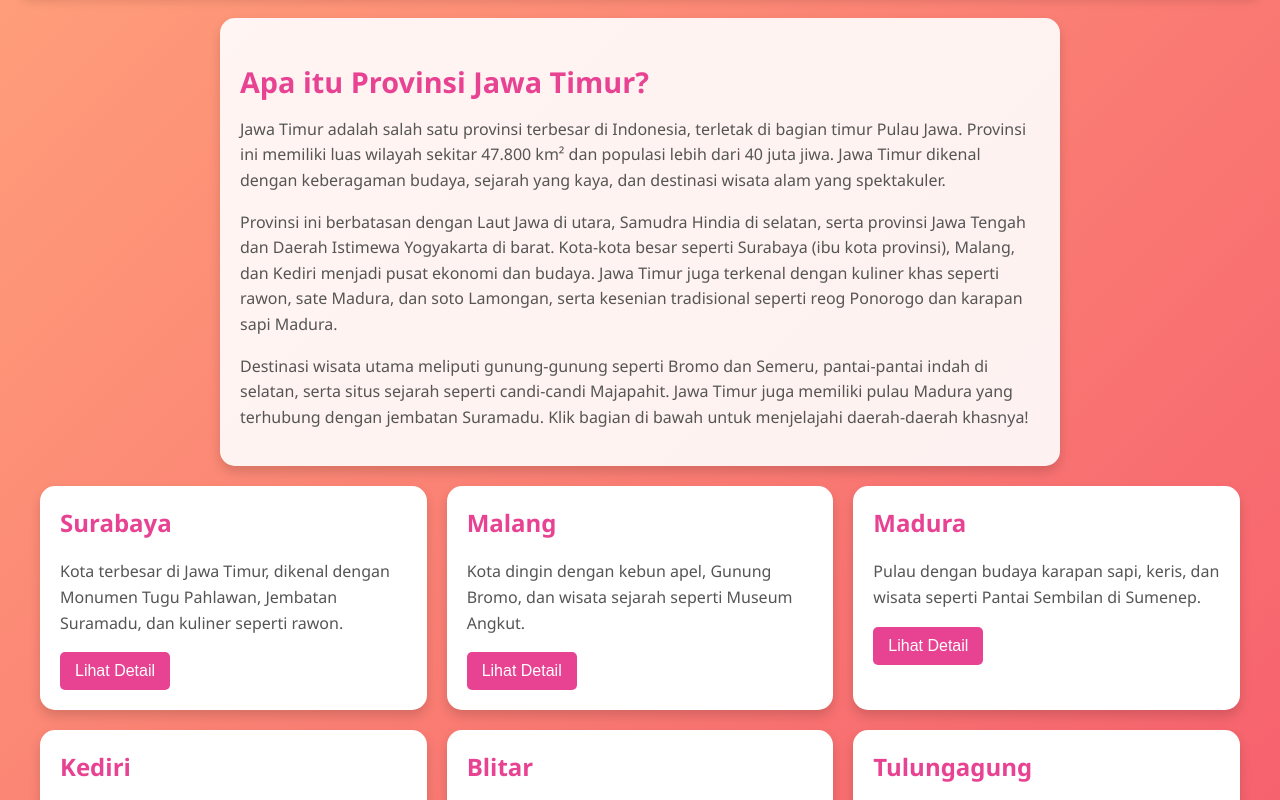
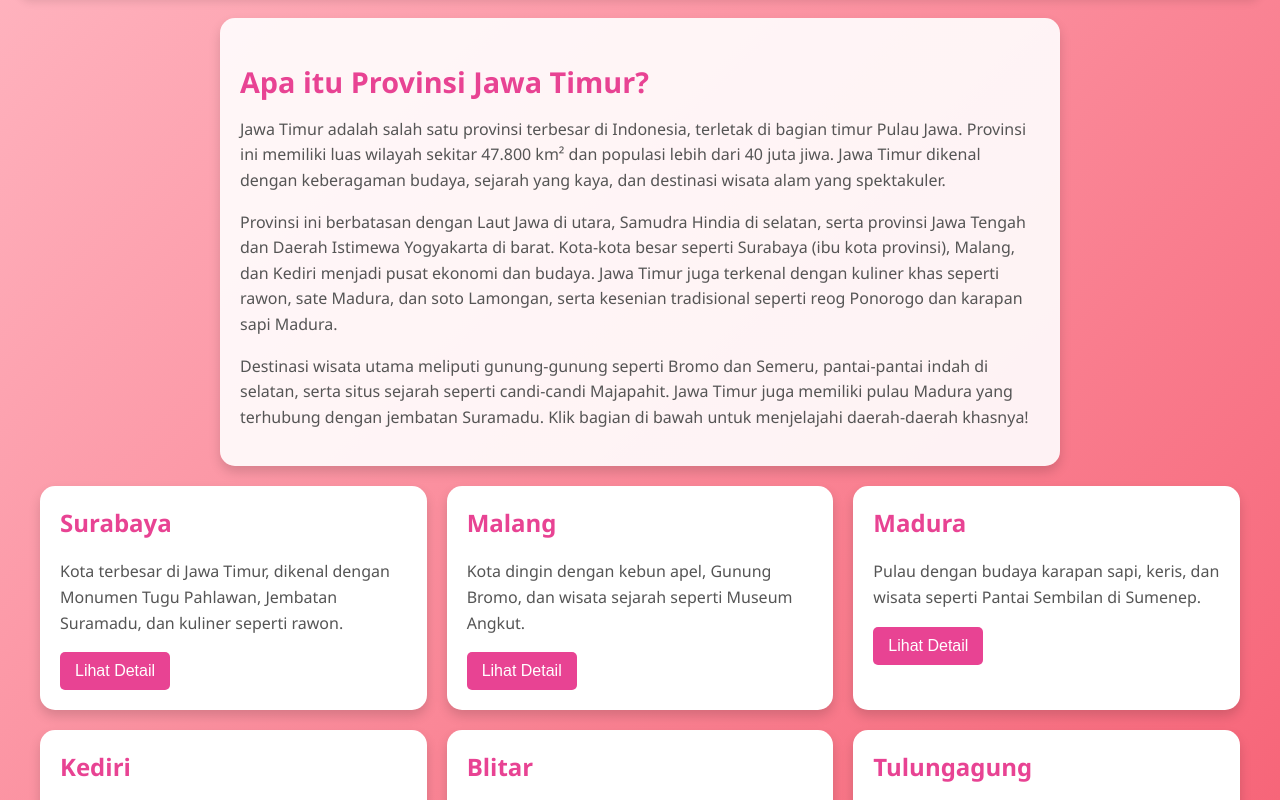
Before and after one commit to tisyamaharani12-netizen/info.jatim, a plain HTML site: page docs/index.html in a window 1280 px wide. Shown: the part 117-917 px from the top of the page. Drawn offline with Linux system fonts and the light colour scheme.

Commit message:
Change background gradient color in index.html
Updated background gradient color in index.html.

```diff
--- a/docs/index.html
+++ b/docs/index.html
@@ -9,7 +9,7 @@
             font-family: 'Segoe UI', Optima, Cambria;
             margin: 0;
             padding: 20px;
-            background: linear-gradient(135deg, #FFA07A, #f5576c); /* Gradien pink ke merah untuk tampilan menarik */
+            background: linear-gradient(135deg,#FFB6C1, #f5576c); /* Gradien pink ke merah untuk tampilan menarik */
             color: #333;
         }
         header {
```
